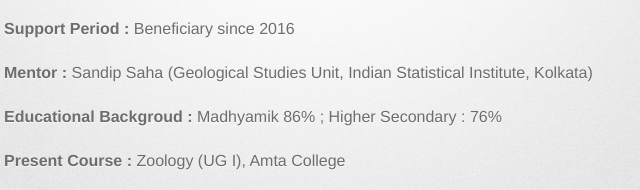
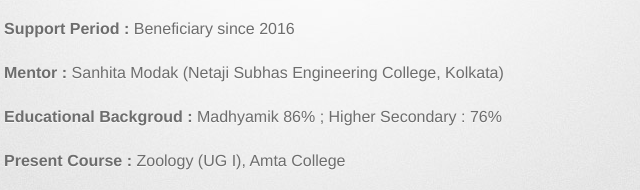
Before and after one commit to srijansujan/pujabag, a plain HTML site: page index.html in a window 1280 px wide. Shown: the part 311-501 px from the top of the page, 326-966 px from the left. Drawn offline with Linux system fonts and the light colour scheme; a web font is replaced by a local one.

Commit message:
Update index.html

```diff
--- a/index.html
+++ b/index.html
@@ -37,7 +37,7 @@
 
 <p><strong>Support Period :</strong> Beneficiary since 2016</p>
 
-<p><strong>Mentor :</strong> Sandip Saha (Geological Studies Unit, Indian Statistical Institute, Kolkata)</p>
+<p><strong>Mentor :</strong> Sanhita Modak (Netaji Subhas Engineering College, Kolkata)</p>
 
 <p><strong>Educational Backgroud :</strong> Madhyamik 86% ; Higher Secondary : 76% </p>
 
```
